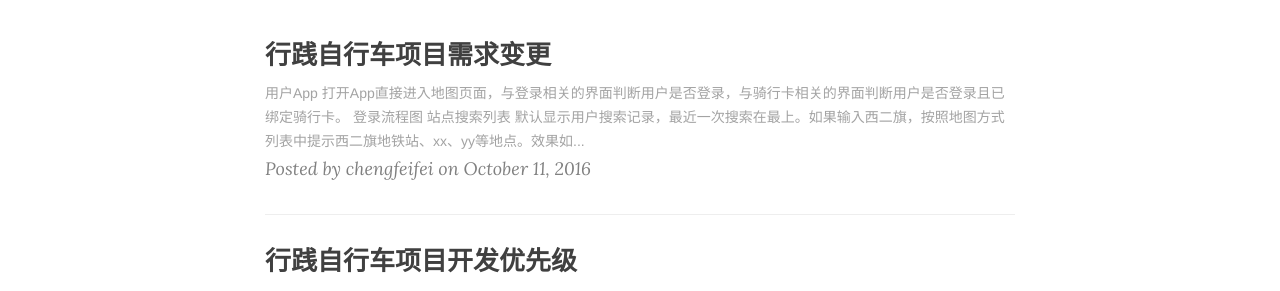
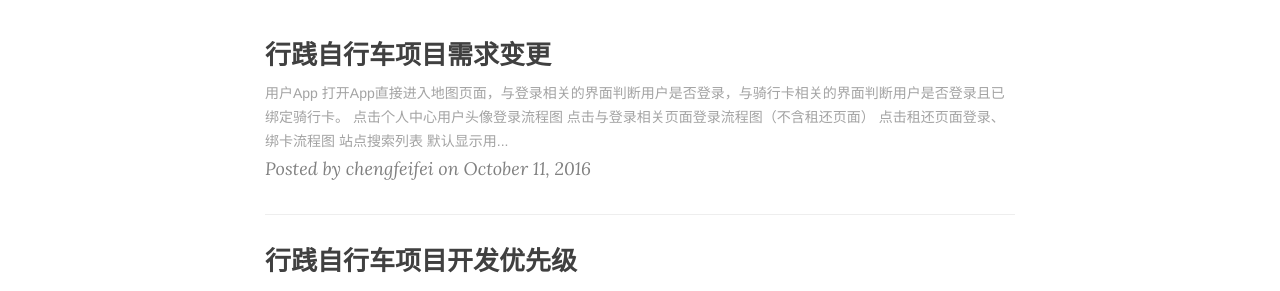
Before and after one commit to chengfeifei/chengfeifei.github.io, a Jekyll site: the page built from index.html, in a window 1280 px wide. Shown: the part 439-730 px from the top of the page. Built offline with Jekyll 4.4.1, drawn with Linux system fonts in a browser that asks for light colours; nearby versions of some CDN libraries; the list of posts is cut into pages by our own code.

Commit message:
edit
edit xuqiu biangeng

```diff
--- a/_posts/2016-10-11-zixingche-xuqiu-biangeng.md
+++ b/_posts/2016-10-11-zixingche-xuqiu-biangeng.md
@@ -6,13 +6,21 @@ categories: work
 tags: [需求变更]
 ---
 
-#### 用户App
+### 用户App
 
 >打开App直接进入地图页面，与登录相关的界面判断用户是否登录，与骑行卡相关的界面判断用户是否登录且已绑定骑行卡。
 
-**登录流程图**
+**点击个人中心用户头像登录流程图**
 
 ![](http://7xsv37.com1.z0.glb.clouddn.com/zixingche_liucheng_denglu1.png)
+
+**点击与登录相关页面登录流程图（不含租还页面）**
+
+![](http://7xsv37.com1.z0.glb.clouddn.com/zixingche_liucheng_denglu2.png)
+
+**点击租还页面登录、绑卡流程图**
+
+![](http://7xsv37.com1.z0.glb.clouddn.com/zixingche_liucheng_denglu3.png)
 
 ---
 
@@ -48,7 +56,7 @@ tags: [需求变更]
 
 ---
 
-#### 员工App
+### 员工App
 
 **调度人员任务**
 
```
